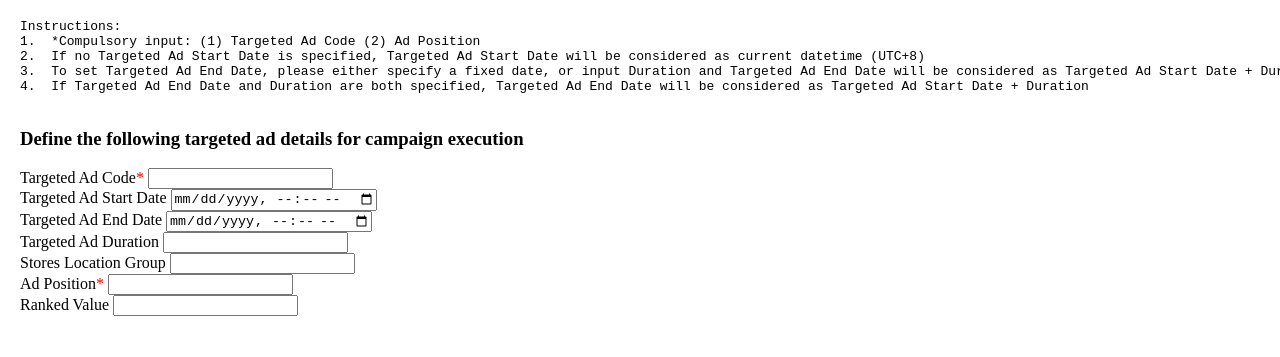
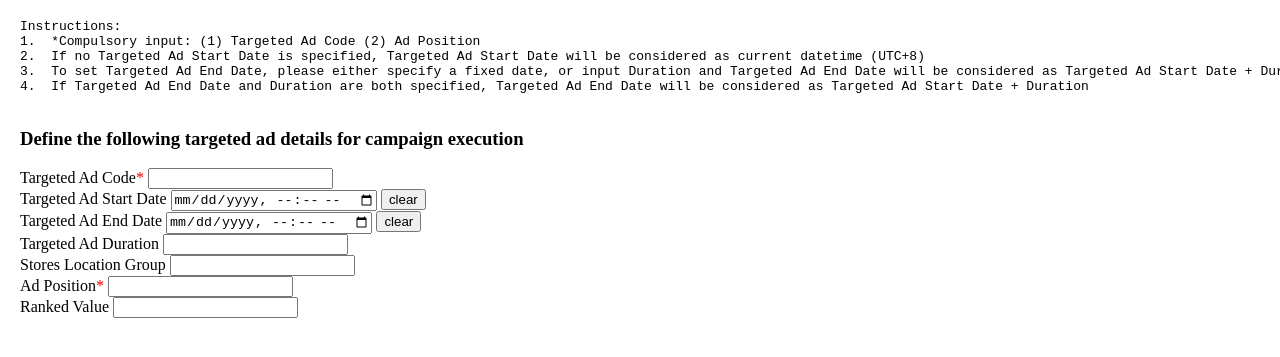
Before and after one commit to Ben096/MMS, a website: page public/index.html in a window 1280 px wide. Shown: the part 81-438 px from the top of the page. Drawn offline with Linux system fonts and the light colour scheme.

Commit message:
2020/12/29

```diff
--- a/public/index.html
+++ b/public/index.html
@@ -64,6 +64,14 @@
                 $("#AdPosition").removeClass("inputStyle");
             }
         }
+
+        function clearStartDate(){
+            $("#AdStartDate").val("");
+        }
+
+        function clearEndDate(){
+            $("#AdEndDate").val("");
+        }
 </script>
 <body>
     <div id="step1" class="step">
@@ -80,9 +88,13 @@
         <input id="AdCode" type="text" name="AdCode" onblur="checkADCode()" /><br/>
         <span id="adCodeInfo" class="hide"><font color="#FF0000">please fill in a value in the field</font></span>
         Targeted Ad Start Date
-        <input id="AdStartDate" type="datetime-local" name="AdStartDate" /><br/>
+        <input id="AdStartDate" type="datetime-local" name="AdStartDate" />
+        <button type="button" onclick="clearStartDate()">clear</button>
+        <br/>
         Targeted Ad End Date
-        <input id="AdEndDate" type="datetime-local" name="AdEndDate" /><br/>
+        <input id="AdEndDate" type="datetime-local" name="AdEndDate" />
+        <button type="button" onclick="clearEndDate()">clear</button>
+        <br/>
         Targeted Ad Duration
         <input id="Duration" type="number" name="Duration" /><br/>
         Stores Location Group
--- a/routes/activity.js
+++ b/routes/activity.js
@@ -268,7 +268,7 @@ exports.publish = function (req, res) {
     // var f = nowDate.getMinutes();
     // var mm = parseInt(f)+5;
     //var rule = '0 '+mm+' '+h+' '+d+' '+m+' *';
-    var rule = '0 0/3 * * * *';
+    var rule = '0 0/15 * * * *';
     console.log("rule==>"+rule);
     //reset
     scheduleJobRetry = 0;
```
